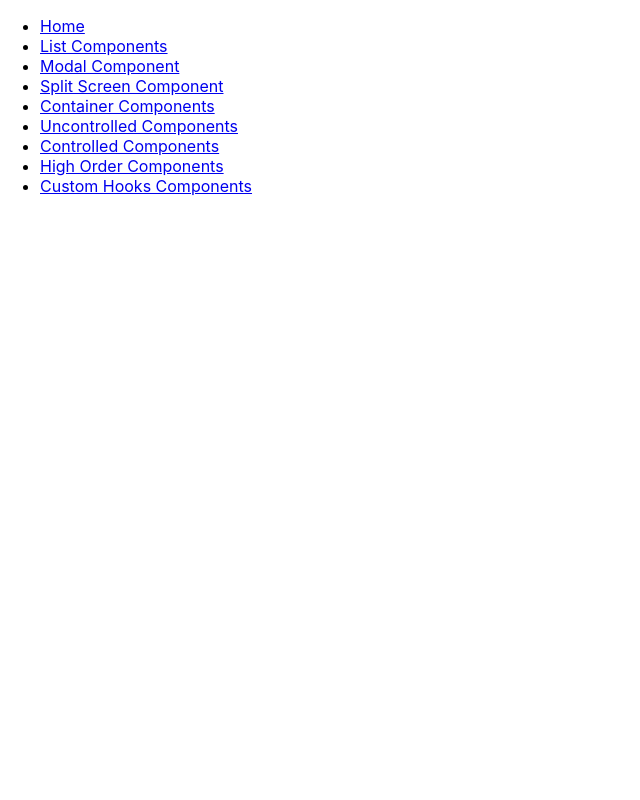
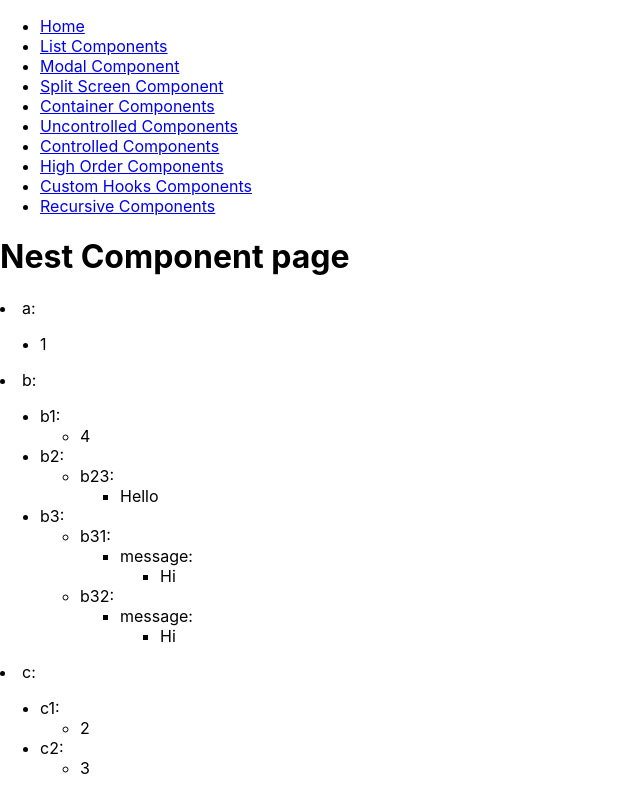
Before and after one commit to lcheunglci/react-design-patterns-practice, a React (Create React App) app: page /recursive in a window 1280 px wide. Shown: the whole page, without its empty margins (0-640 px from the left). Built offline with nearby package versions, Linux system fonts and the light colour scheme.

Commit message:
Add recursive component

```diff
--- a/src/App.js
+++ b/src/App.js
@@ -16,6 +16,7 @@
 import { ControlledPage } from "./pages/ControlledPage";
 import HighOrderPage from "./pages/HighOrderPage";
 import CustomHooksPage from './pages/CustomHooksPage'
+import RecursivePage from "./pages/RecursivePage";
 
 const App = () => {
   return (
@@ -32,7 +33,8 @@
             <Route path="/uncontrolled" element={ <UncontrolledPage />} />
             <Route path="/controlled" element={ <ControlledPage />} />
             <Route path="/high-order" element={ <HighOrderPage />} />
-			<Route path="/custom-hooks" element={ <CustomHooksPage />} />
+            <Route path="/custom-hooks" element={ <CustomHooksPage />} />
+            <Route path="/recursive" element= { <RecursivePage />} />
             <Route element={NotFoundPage} />
         </Routes>
     </div>
--- a/src/NavBar.js
+++ b/src/NavBar.js
@@ -32,6 +32,9 @@
             <li>
                 <Link to="/custom-hooks">Custom Hooks Components</Link>
             </li>
+            <li>
+                <Link to="/recursive">Recursive Components</Link>
+            </li>
 
         </ul>
 
--- /dev/null
+++ b/src/RecursiveComponents/RecursiveComponent.js
@@ -0,0 +1,24 @@
+const isObject = x => typeof x === 'object' && x !== null;
+
+export const RecursiveComponent = ({data}) => {
+
+    if (!isObject(data)) {
+        return (
+            <li>{data}</li>
+        )
+    }
+
+    const pairs = Object.entries(data);
+    return (
+        <>
+        {pairs.map(([key, value]) => (
+            <li>
+                {key}:
+                <ul>
+                    <RecursiveComponent data={value} />
+                </ul>
+            </li>
+        ))}
+        </>
+    );
+}
--- /dev/null
+++ b/src/pages/RecursivePage.js
@@ -0,0 +1,33 @@
+import React from "react";
+import { RecursiveComponent } from "../RecursiveComponents/RecursiveComponent";
+
+const nestedObject = {
+    a: 1,
+    b: {
+        b1: 4,
+        b2: {
+            b23: 'Hello',
+        },
+        b3: {
+            b31: {
+                message: 'Hi',
+            },
+            b32: {
+                message: 'Hi',
+            }
+        }
+    },
+    c: {
+        c1: 2,
+        c2: 3,
+    }
+}
+
+const RecursivePage  = () => (
+    <>
+    <h1>Nest Component page</h1>
+    <RecursiveComponent data={nestedObject} />
+    </>
+)
+
+export default RecursivePage;
```
